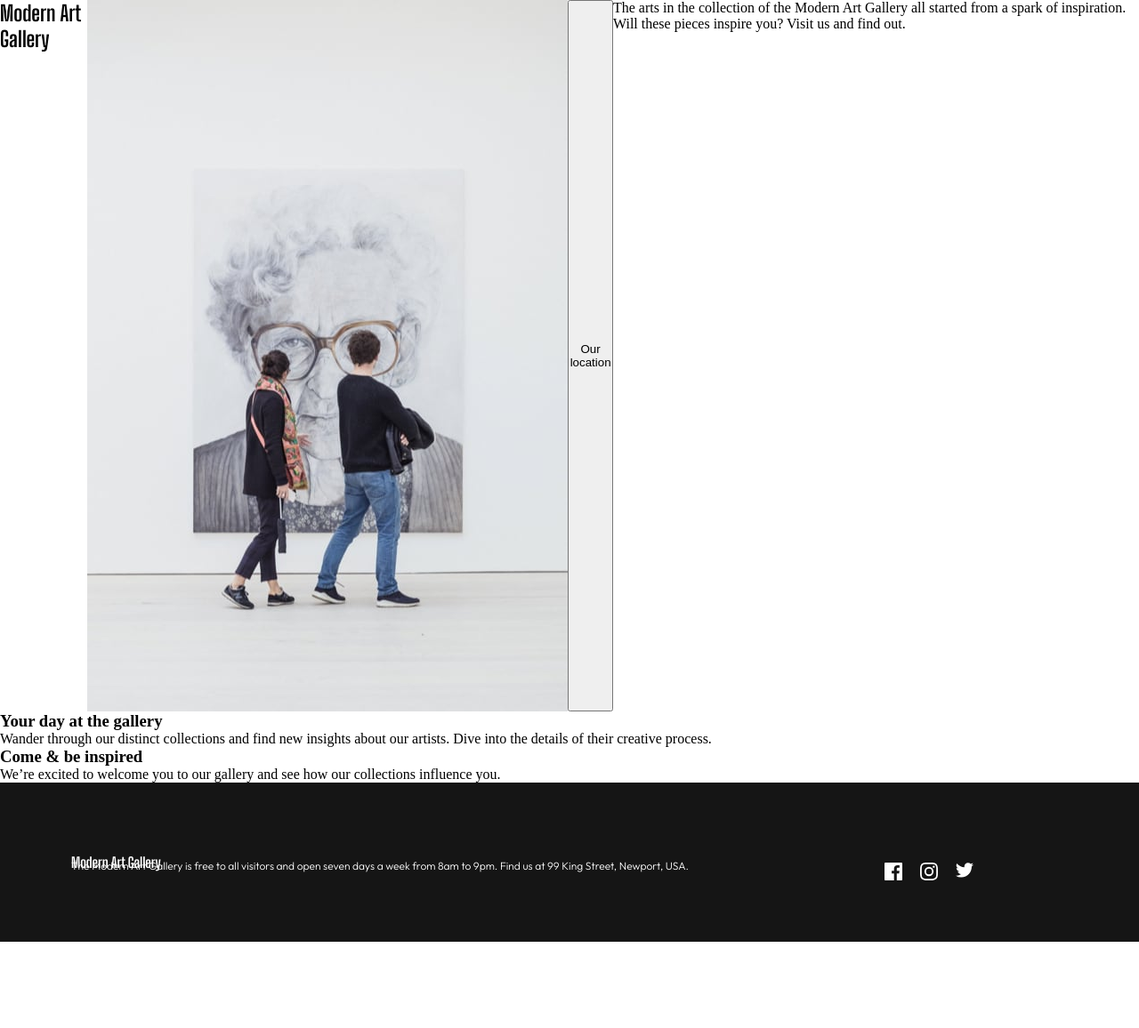
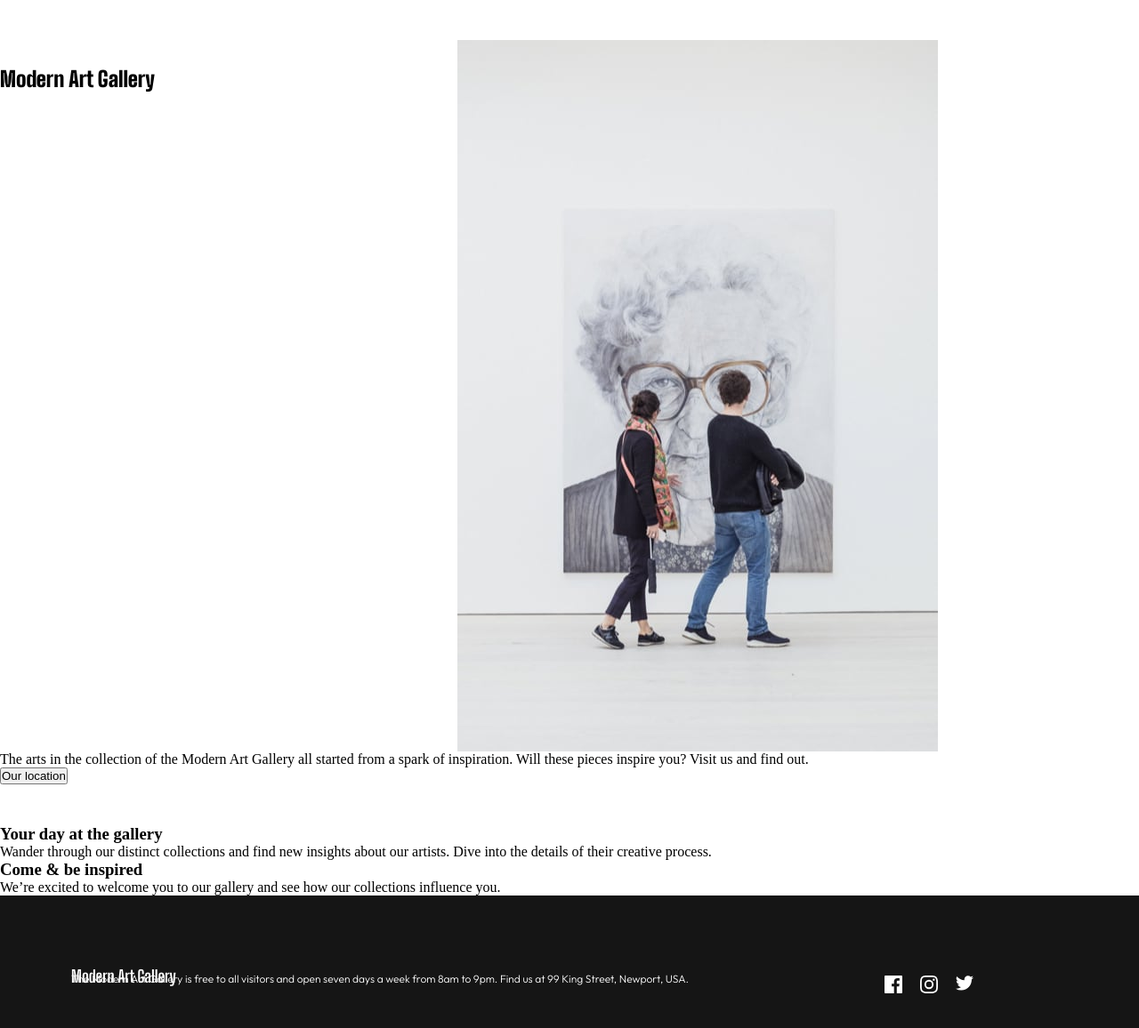
Before and after one commit to jcovington16/frontend-mentor-art-gallary, a plain HTML site: page index.html in a window 1280 px wide. Shown: the whole page at 89% size. Before the commit the page ends 1059 px from the top, so only its background shows below. Drawn offline with Linux system fonts and the light colour scheme.

Commit message:
chore: using flex display to get the image and header side by side.

```diff
--- a/index.html
+++ b/index.html
@@ -14,15 +14,20 @@
   <main>
 
     <section class="section1">
-      <h1>Modern Art Gallery</h1>
+      <div>
+        <h1>Modern Art Gallery</h1>
 
-      <img src="./assets/desktop/image-hero.jpg" alt="art gallery">
+        <img src="./assets/desktop/image-hero.jpg" alt="art gallery">
+      </div>
 
+      <div>
+        <p>The arts in the collection of the Modern Art Gallery all started
+          from a spark of inspiration. Will these pieces inspire you? Visit
+          us and find out.</p>
+      </div>
       <button>Our location</button>
 
-      <p>The arts in the collection of the Modern Art Gallery all started
-        from a spark of inspiration. Will these pieces inspire you? Visit
-        us and find out.</p>
+
     </section>
 
     <section class="section2">
@@ -41,7 +46,7 @@
   </main>
 
   <footer>
-    <h4>Modern Art Gallery</h4>
+    <h3>Modern Art Gallery</h3>
 
     <p>The Modern Art Gallery is free to all visitors and open seven days a week
       from 8am to 9pm. Find us at 99 King Street, Newport, USA.
--- a/styles.css
+++ b/styles.css
@@ -15,12 +15,22 @@
 }
 
 .section1 {
+    padding: 45px 0;
+}
+
+.section1 div {
     display: flex;
-
 }
 
 section h1 {
     font-family: 'Big Shoulders Display', cursive;
+    font-weight: 900;
+    width: 514px;
+    height: 176px;
+    top: 189px;
+    left: 165px;
+    size: 96px;
+    line-height: 88px;
 }
 
 footer {
@@ -32,8 +42,10 @@ footer {
 
 }
 
-footer h4 {
-    font-family: 'Big Shoulders Display', cursive;
+footer h3 {
+    font-family: 'Big Shoulders Display', sans-serif;
+    height: 58px;
+    width: 159px;
 }
 
 footer p {
@@ -43,7 +55,7 @@ footer p {
     position: absolute;
     font-weight: 300;
     line-height: 28px;
-    word-wrap: break-word;
+    word-wrap: normal;
 }
 
 footer ul {
```
